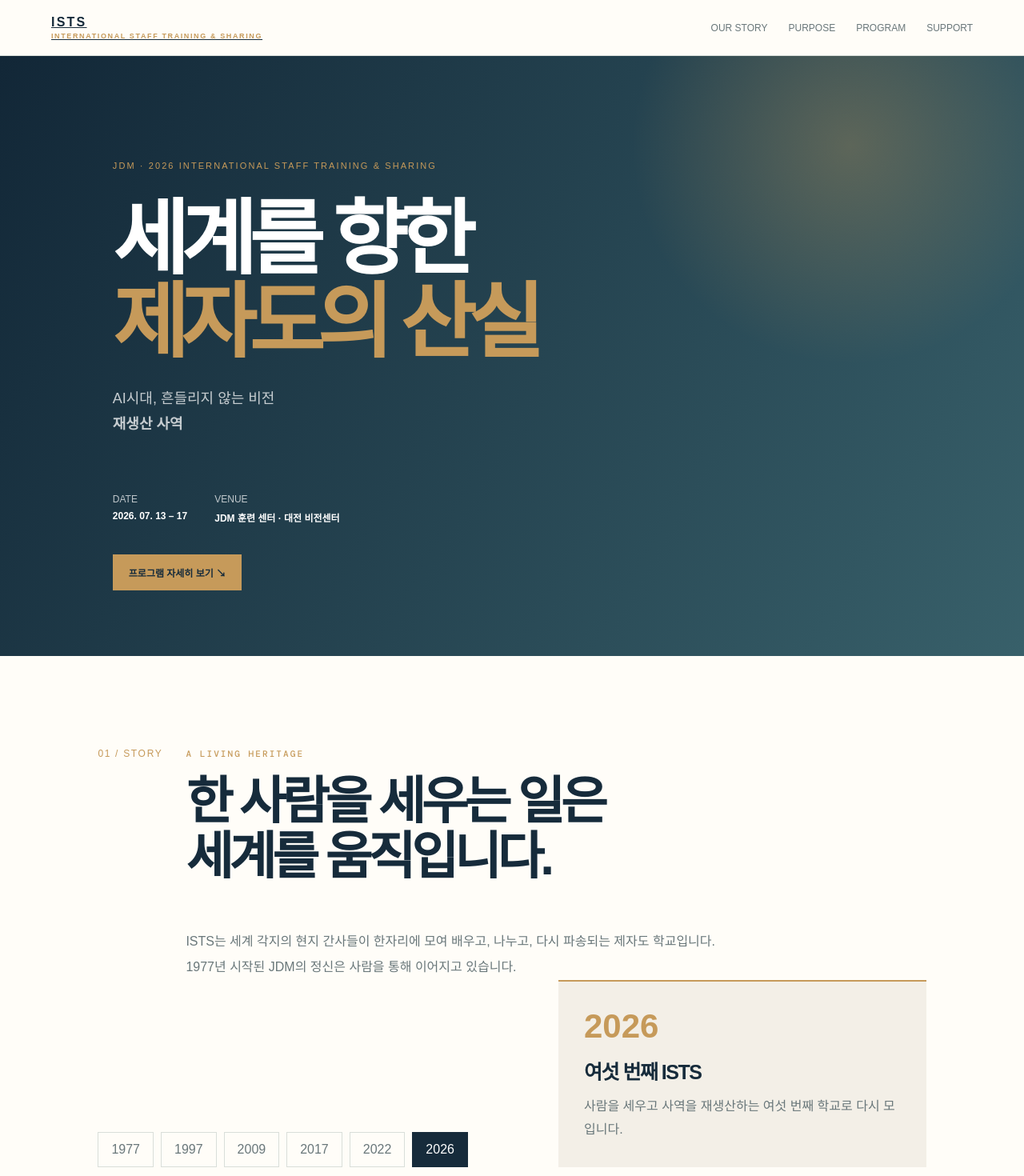
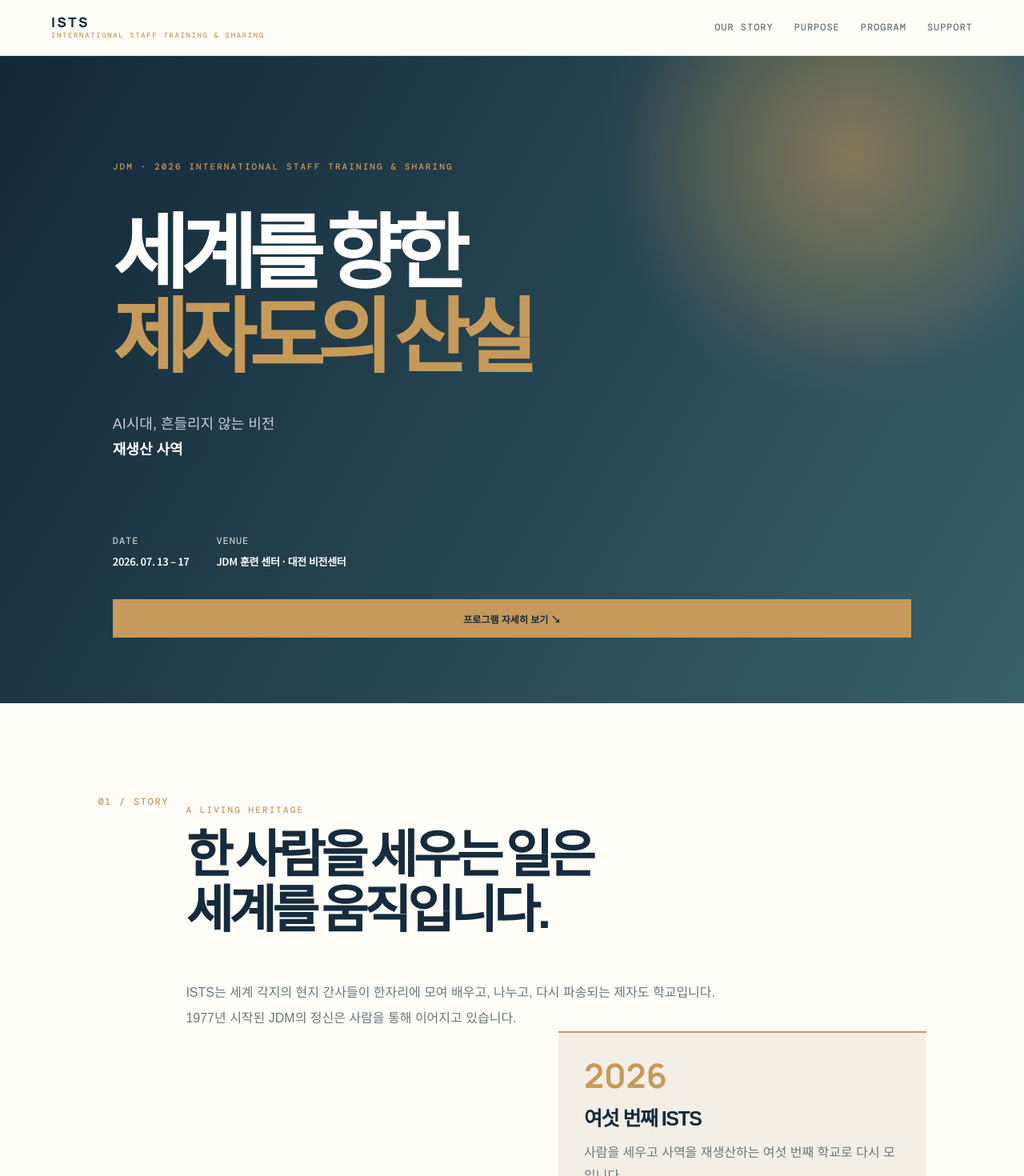
Before and after one commit to Kwanoak1/ISTS, a Next.js app: page / in a window 1280 px wide. Shown: the top 1470 px of the page at 80% size. Built offline with nearby package versions, Linux system fonts and the light colour scheme.

Commit message:
feat: style editorial landing page

```diff
--- a/app/globals.css
+++ b/app/globals.css
@@ -1,121 +1,189 @@
 @import url('https://fonts.googleapis.com/css2?family=DM+Mono:wght@400;500&family=Manrope:wght@400;500;600;700;800&family=Noto+Sans+KR:wght@400;500;600;700;800&display=swap');
 
-:root { --navy: #12243a; --navy-2: #1d3852; --gold: #c99b54; --cream: #f5f3ee; --paper: #fffdfa; --ink: #1d252d; --muted: #66727c; --line: #dce1e3; }
-* { box-sizing: border-box; }
-html { background: var(--cream); scroll-behavior: smooth; }
-body { margin: 0; color: var(--ink); background: var(--cream); font-family: "Noto Sans KR", "Manrope", Arial, sans-serif; }
-button, input { font: inherit; }
-.document-shell { max-width: 1180px; margin: 0 auto; background: var(--paper); box-shadow: 0 0 50px rgb(18 36 58 / 8%); }
-.cover { min-height: 780px; padding: 38px 72px 42px; display: flex; flex-direction: column; justify-content: space-between; color: white; background: radial-gradient(circle at 82% 20%, rgb(201 155 84 / 18%), transparent 28%), linear-gradient(135deg, #102237, #1e3c57); position: relative; overflow: hidden; }
-.cover::after { content: ""; position: absolute; width: 520px; height: 520px; right: -180px; bottom: -220px; border: 1px solid rgb(201 155 84 / 35%); border-radius: 50%; box-shadow: 0 0 0 45px rgb(201 155 84 / 5%), 0 0 0 90px rgb(201 155 84 / 4%); }
-.cover-top, .cover-footer { display: flex; justify-content: space-between; gap: 24px; font: 500 11px/1.4 "DM Mono", monospace; letter-spacing: .12em; color: rgb(255 255 255 / 65%); position: relative; z-index: 1; }
-.cover-content { max-width: 690px; position: relative; z-index: 1; }
-.cover-kicker, .eyebrow { margin: 0 0 18px; color: var(--gold); font: 500 12px/1.4 "DM Mono", monospace; letter-spacing: .16em; text-transform: uppercase; }
-.cover h1 { margin: 0; font-size: clamp(60px, 9vw, 118px); line-height: .92; letter-spacing: -.08em; font-weight: 800; }
-.cover h1 em { color: var(--gold); font-style: normal; }
-.cover-rule { height: 1px; width: 96px; margin: 42px 0 25px; background: var(--gold); }
-.cover-theme { margin: 0; color: rgb(255 255 255 / 78%); font-size: 20px; line-height: 1.8; letter-spacing: -.04em; }
-.cover-theme strong { color: white; font-weight: 700; }
-.cover-meta { display: flex; flex-wrap: wrap; gap: 48px; margin-top: 54px; }
-.cover-meta div { display: grid; gap: 7px; }
-.cover-meta small, .facts-grid small, .budget-summary small, .staff-card small { color: var(--gold); font: 500 11px/1.3 "DM Mono", monospace; letter-spacing: .12em; text-transform: uppercase; }
-.cover-meta strong { font-size: 14px; font-weight: 500; }
-.cover-footer { border-top: 1px solid rgb(255 255 255 / 18%); padding-top: 20px; }
-.section { padding: 94px 72px; }
-.section-heading { display: flex; align-items: flex-start; gap: 22px; margin-bottom: 42px; }
-.section-number { color: var(--gold); font: 500 13px/1.4 "DM Mono", monospace; letter-spacing: .08em; padding-top: 4px; }
-.section-heading h2 { margin: 0; color: var(--navy); font-size: clamp(29px, 4vw, 44px); line-height: 1.15; letter-spacing: -.07em; }
-.section-heading .eyebrow { margin-bottom: 10px; }
-.section-lead { max-width: 680px; margin: -17px 0 30px 38px; color: var(--muted); line-height: 1.8; font-size: 15px; }
-.purpose-grid { display: grid; grid-template-columns: repeat(4, 1fr); border-top: 1px solid var(--line); border-bottom: 1px solid var(--line); }
-.purpose-card { min-height: 178px; padding: 25px 22px 22px 0; border-right: 1px solid var(--line); }
-.purpose-card:not(:first-child) { padding-left: 22px; }
-.purpose-card:last-child { border-right: 0; }
-.purpose-card span { color: var(--gold); font: 500 12px "DM Mono", monospace; }
-.purpose-card p { margin: 35px 0 0; font-size: 15px; line-height: 1.75; letter-spacing: -.04em; }
-.facts-grid { display: grid; grid-template-columns: repeat(3, 1fr); gap: 1px; margin-top: 38px; background: var(--line); border: 1px solid var(--line); }
-.facts-grid div { min-height: 130px; padding: 23px; background: var(--cream); display: grid; gap: 13px; }
-.facts-grid strong { color: var(--navy); line-height: 1.55; font-size: 17px; letter-spacing: -.05em; }
-.table-wrap { overflow-x: auto; border-top: 2px solid var(--navy); }
-table { width: 100%; border-collapse: collapse; min-width: 680px; }
-th, td { padding: 14px 13px; border-bottom: 1px solid var(--line); text-align: left; font-size: 13px; vertical-align: middle; }
-thead th { background: var(--navy); color: white; font-size: 12px; font-weight: 600; white-space: nowrap; }
-tbody tr:nth-child(even) td, tbody tr:nth-child(even) th { background: #fafaf7; }
-.strong { color: var(--navy); font-weight: 700; }
-.latin { font-family: "Manrope", Arial, sans-serif; letter-spacing: -.02em; }
-.role-pill { display: inline-block; padding: 4px 8px; border-radius: 20px; color: var(--navy-2); background: #e7eee9; font-size: 11px; white-space: nowrap; }
-.schedule-table { min-width: 820px; table-layout: fixed; }
-.schedule-table th:first-child { width: 105px; }
-.schedule-table tbody th { color: var(--muted); font: 500 11px "DM Mono", monospace; white-space: nowrap; }
-.schedule-table td { height: 56px; text-align: center; line-height: 1.55; font-size: 12px; font-weight: 600; }
-.schedule-table .empty { background: #fcfcfa; }
-.schedule-1 { background: #eef3f4; } .schedule-2 { background: #f6f0e7; } .schedule-3 { background: #edf0f5; } .schedule-4 { background: #f1eee9; } .schedule-5 { background: #f7f7f2; }
-.program-grid { display: grid; grid-template-columns: 1.2fr 1fr 1fr; gap: 14px; }
-.program-card { min-height: 360px; padding: 26px; border: 1px solid var(--line); background: #fafaf7; }
-.program-card.featured { color: white; background: var(--navy); border-color: var(--navy); }
-.program-card-top { display: flex; justify-content: space-between; gap: 15px; align-items: center; color: var(--muted); font: 500 11px "DM Mono", monospace; }
-.featured .program-card-top { color: rgb(255 255 255 / 55%); }
-.program-card-top span { color: var(--gold); font-size: 20px; }
-.program-card h3 { margin: 62px 0 30px; font-size: 24px; line-height: 1.3; letter-spacing: -.07em; }
-.program-card ol { margin: 0; padding-left: 18px; color: rgb(255 255 255 / 75%); font-size: 12px; line-height: 2; }
-.program-card:not(.featured) ol { color: var(--muted); }
-.program-card li b { display: block; color: var(--gold); font-weight: 600; }
-.program-card p { margin-top: 0; color: var(--muted); font-size: 14px; line-height: 1.8; }
-.ministry-block { margin-top: 48px; padding: 32px; background: var(--cream); }
-.subheading { display: flex; align-items: baseline; gap: 13px; flex-wrap: wrap; border-bottom: 1px solid var(--line); padding-bottom: 18px; }
-.subheading span, .mini-label { color: var(--gold); font: 500 12px "DM Mono", monospace; }
-.subheading h3 { margin: 0; color: var(--navy); font-size: 20px; letter-spacing: -.06em; }
-.subheading p { margin: 0 0 0 auto; color: var(--muted); font-size: 12px; }
-.ministry-list { display: grid; grid-template-columns: repeat(5, 1fr); gap: 0 20px; }
-.ministry-list div { display: flex; gap: 10px; padding: 16px 0; border-bottom: 1px solid var(--line); font-size: 13px; }
-.ministry-list span { color: var(--gold); font: 500 11px "DM Mono", monospace; }
-.sharing-note { display: flex; gap: 21px; margin-top: 24px; padding: 27px 30px; color: white; background: var(--navy-2); }
-.quote-mark { color: var(--gold); font: 700 54px/.7 Georgia, serif; }
-.sharing-note h3 { margin: 0 0 8px; font-size: 17px; }
-.sharing-note p { margin: 0; color: rgb(255 255 255 / 65%); font-size: 13px; line-height: 1.75; }
-.staff-grid { display: grid; grid-template-columns: repeat(4, 1fr); border-top: 1px solid var(--line); border-left: 1px solid var(--line); }
-.staff-card { min-height: 125px; padding: 21px; display: grid; align-content: space-between; border-right: 1px solid var(--line); border-bottom: 1px solid var(--line); }
-.staff-card strong { color: var(--navy); font-size: 14px; line-height: 1.6; }
-.other-programs { display: grid; gap: 0; margin-top: 32px; border-top: 2px solid var(--navy); }
-.other-programs > div { display: grid; grid-template-columns: 125px 1fr; gap: 20px; padding: 19px 0; border-bottom: 1px solid var(--line); }
-.other-programs p { margin: 0; color: var(--muted); font-size: 13px; line-height: 1.7; }
-.other-programs strong { color: var(--navy); }
-.budget-summary { display: grid; grid-template-columns: repeat(3, 1fr); gap: 12px; margin-bottom: 35px; }
-.budget-summary div { padding: 22px; background: var(--navy); color: white; display: grid; gap: 13px; }
-.budget-summary div:nth-child(2) { background: var(--navy-2); } .budget-summary div:nth-child(3) { background: var(--gold); }
-.budget-summary small { color: rgb(255 255 255 / 65%); } .budget-summary strong { font-size: 22px; letter-spacing: -.06em; }
-.budget-table .amount { color: var(--navy); font-weight: 800; white-space: nowrap; }
-.budget-table tfoot th { background: var(--navy); color: white; font-size: 14px; }
-.budget-table tfoot td { background: var(--navy); color: rgb(255 255 255 / 65%); }
-.document-footer { display: flex; justify-content: space-between; align-items: center; gap: 20px; padding: 25px 72px; color: rgb(255 255 255 / 65%); background: var(--navy); font-size: 11px; }
-.document-footer strong { color: var(--gold); font: 500 13px "DM Mono", monospace; letter-spacing: .08em; }
-.page-break-before { break-before: page; } .page-break-after { break-after: page; }
-
-@media (max-width: 760px) {
-  .cover { min-height: 680px; padding: 27px 25px 32px; }
-  .cover-top, .cover-footer { font-size: 9px; } .cover-top span:last-child { display: none; }
-  .cover h1 { font-size: 70px; } .cover-theme { font-size: 17px; } .cover-meta { gap: 22px; margin-top: 38px; }
-  .cover-meta strong { font-size: 12px; } .section { padding: 62px 25px; }
-  .section-heading { margin-bottom: 30px; } .section-heading h2 { font-size: 31px; } .section-lead { margin-left: 0; }
-  .purpose-grid, .facts-grid, .program-grid, .budget-summary { grid-template-columns: 1fr; }
-  .purpose-card, .purpose-card:not(:first-child) { min-height: auto; padding: 20px 0; border-right: 0; border-bottom: 1px solid var(--line); }
-  .purpose-card p { margin-top: 17px; } .purpose-card:last-child { border-bottom: 0; }
-  .facts-grid { gap: 1px; } .facts-grid div { min-height: 105px; }
-  .program-card { min-height: auto; } .program-card h3 { margin-top: 40px; }
-  .ministry-block { padding: 23px 18px; } .subheading p { flex-basis: 100%; margin: 0; }
-  .ministry-list { grid-template-columns: repeat(2, 1fr); gap: 0 15px; }
-  .staff-grid { grid-template-columns: repeat(2, 1fr); } .staff-card { min-height: 110px; padding: 16px; }
-  .other-programs > div { grid-template-columns: 92px 1fr; gap: 12px; }
-  .document-footer { padding: 22px 25px; flex-wrap: wrap; } .document-footer span:nth-child(2) { order: 3; width: 100%; }
+:root {
+  --navy: #162b3b;
+  --blue: #2d5665;
+  --gold: #c69a5a;
+  --green: #718c78;
+  --cream: #f3efe7;
+  --paper: #fffdf8;
+  --ink: #253038;
+  --muted: #69777a;
+  --line: #d9ded9;
+  --display: "Manrope", "Noto Sans KR", Arial, sans-serif;
 }
 
+* { box-sizing: border-box; }
+html { scroll-behavior: smooth; background: var(--cream); }
+body {
+  margin: 0;
+  overflow-x: hidden;
+  color: var(--ink);
+  background: var(--cream);
+  font-family: "Noto Sans KR", "Manrope", Arial, sans-serif;
+}
+button, input { font: inherit; }
+button, a { -webkit-tap-highlight-color: transparent; }
+
+.editorial-shell { min-width: 0; background: var(--paper); }
+.editorial-content { min-width: 0; overflow: hidden; }
+.site-header {
+  position: sticky;
+  top: 0;
+  z-index: 10;
+  display: flex;
+  align-items: center;
+  justify-content: space-between;
+  gap: 24px;
+  min-height: 68px;
+  padding: 16px clamp(22px, 5vw, 74px);
+  border-bottom: 1px solid rgb(217 222 217 / 85%);
+  background: rgb(255 253 248 / 92%);
+  backdrop-filter: blur(12px);
+}
+.brand { color: var(--navy); font: 800 17px/1 var(--display); letter-spacing: .14em; text-decoration: none; }
+.brand small { display: block; margin-top: 5px; color: var(--gold); font: 500 8px/1.2 "DM Mono", monospace; letter-spacing: .13em; }
+.site-nav { display: flex; gap: clamp(16px, 2.3vw, 30px); align-items: center; }
+.site-nav a { color: var(--muted); font: 500 11px/1 "DM Mono", monospace; letter-spacing: .08em; text-decoration: none; transition: color .2s ease; }
+.site-nav a:hover { color: var(--gold); }
+.menu-button { display: none; min-height: 44px; padding: 10px; border: 0; color: var(--navy); background: transparent; cursor: pointer; }
+
+.hero {
+  position: relative;
+  isolation: isolate;
+  display: flex;
+  min-height: min(760px, calc(100svh - 68px));
+  flex-direction: column;
+  justify-content: center;
+  padding: clamp(88px, 13vw, 160px) clamp(24px, 11vw, 170px) 82px;
+  overflow: hidden;
+  color: white;
+  background: linear-gradient(90deg, rgb(13 29 43 / 91%) 0%, rgb(18 39 55 / 75%) 48%, rgb(18 39 55 / 45%) 100%), url("https://images.unsplash.com/photo-1529156069898-49953e39b3ac?auto=format&fit=crop&w=2200&q=85") center / cover;
+}
+.hero::after { position: absolute; inset: 0; z-index: -1; content: ""; background: radial-gradient(circle at 83% 15%, rgb(198 154 90 / 35%), transparent 25%); pointer-events: none; }
+.hero > * { position: relative; z-index: 1; }
+.hero-kicker, .eyebrow, .micro { font: 500 11px/1.4 "DM Mono", monospace; letter-spacing: .19em; text-transform: uppercase; }
+.hero-kicker, .eyebrow, .micro { color: var(--gold); }
+.hero h1 { max-width: 900px; margin: 35px 0 25px; color: white; font: 800 clamp(48px, 8vw, 112px)/1.02 var(--display); letter-spacing: -.09em; }
+.hero h1 span { color: var(--gold); }
+.hero-theme { color: rgb(255 255 255 / 78%); font-size: clamp(16px, 2vw, 20px); line-height: 1.8; }
+.hero-theme strong { color: white; }
+.hero-meta { display: flex; flex-wrap: wrap; gap: 34px; margin-top: 55px; color: rgb(255 255 255 / 72%); font: 500 11px/1.5 "DM Mono", monospace; letter-spacing: .08em; }
+.hero-meta strong { display: block; margin-top: 7px; color: white; font: 600 13px/1.5 "Noto Sans KR", sans-serif; letter-spacing: -.03em; }
+.anchor-cta { display: inline-flex; align-items: center; justify-content: center; min-height: 48px; margin-top: 38px; padding: 14px 20px; color: var(--navy); background: var(--gold); font-size: 12px; font-weight: 800; text-decoration: none; transition: background .2s ease, transform .2s ease; }
+.anchor-cta:hover { background: #e0b975; transform: translateY(-2px); }
+
+.section { max-width: 1240px; margin: auto; padding: clamp(76px, 10vw, 115px) clamp(24px, 8vw, 110px); }
+.section-head { display: grid; grid-template-columns: 90px minmax(0, 1fr); gap: 20px; margin-bottom: 55px; }
+.section-no { color: var(--gold); font: 500 12px/1.4 "DM Mono", monospace; letter-spacing: .14em; }
+h2 { max-width: 700px; margin: 9px 0 0; color: var(--navy); font: 800 clamp(32px, 5vw, 65px)/1.08 var(--display); letter-spacing: -.08em; overflow-wrap: anywhere; }
+.intro-copy { max-width: 680px; margin: 0 0 0 110px; color: var(--muted); font-size: 16px; line-height: 2; overflow-wrap: anywhere; }
+.timeline { display: grid; grid-template-columns: minmax(0, 1.1fr) minmax(300px, 1fr); gap: 70px; align-items: end; }
+.year-list, .day-tabs { display: flex; flex-wrap: wrap; gap: 9px; }
+.year-list button, .day-tabs button { min-height: 44px; border: 1px solid var(--line); color: var(--muted); background: transparent; cursor: pointer; transition: color .2s ease, background .2s ease, border-color .2s ease; }
+.year-list button { padding: 12px 16px; }
+.year-list button[aria-pressed="true"], .day-tabs button[aria-selected="true"] { color: white; background: var(--navy); border-color: var(--navy); }
+.timeline-story { padding: 32px; border-top: 2px solid var(--gold); background: var(--cream); }
+.timeline-story strong { display: block; color: var(--gold); font: 700 42px/1 var(--display); }
+.timeline-story h3 { margin: 13px 0; color: var(--navy); font-size: 25px; letter-spacing: -.06em; overflow-wrap: anywhere; }
+.timeline-story p, .purpose-card p, .program-card p { overflow-wrap: anywhere; }
+.timeline-story p { margin: 0; color: var(--muted); line-height: 1.8; }
+.purpose-grid { display: grid; grid-template-columns: repeat(5, minmax(0, 1fr)); border-top: 1px solid var(--line); }
+.purpose-card { min-height: 245px; padding: 25px 20px 20px 0; border-right: 1px solid var(--line); }
+.purpose-card + .purpose-card { padding-left: 20px; }
+.purpose-card:last-child { border-right: 0; }
+.purpose-card b { color: var(--gold); font: 500 12px "DM Mono", monospace; }
+.purpose-card h3 { margin: 55px 0 15px; color: var(--navy); font-size: 21px; }
+.purpose-card p { margin: 0; color: var(--muted); font-size: 13px; line-height: 1.8; }
+.photo-mosaic { display: grid; grid-template-columns: 1.3fr 1fr 1fr; grid-template-rows: 210px 210px; gap: 10px; }
+.photo { position: relative; min-height: 190px; margin: 0; overflow: hidden; background: var(--navy); }
+.photo:first-child { grid-row: span 2; }
+.photo img { width: 100%; height: 100%; object-fit: cover; object-position: var(--position); transition: transform .5s ease; }
+.photo:hover img { transform: scale(1.04); }
+.photo::after { position: absolute; inset: 35% 0 0; content: ""; background: linear-gradient(transparent, rgb(0 0 0 / 58%)); pointer-events: none; }
+.photo figcaption { position: absolute; right: 15px; bottom: 14px; left: 15px; z-index: 1; color: white; font-size: 12px; text-shadow: 0 1px 5px #000; overflow-wrap: anywhere; }
+.stats { display: grid; grid-template-columns: repeat(4, minmax(0, 1fr)); gap: 1px; margin-top: 50px; background: var(--line); }
+.stat { min-width: 0; padding: 28px 22px; background: var(--cream); }
+.stat strong { display: block; color: var(--navy); font: 700 clamp(27px, 3vw, 37px)/1 var(--display); letter-spacing: -.08em; overflow-wrap: anywhere; }
+.stat span { display: block; margin: 10px 0 4px; color: var(--gold); font-size: 12px; }
+.stat small { color: var(--muted); overflow-wrap: anywhere; }
+.feature { display: grid; grid-template-columns: minmax(0, 1fr) minmax(0, 1fr); gap: 25px; }
+.feature-copy { padding: 48px; color: white; background: var(--navy); }
+.feature-copy h2 { color: white; }
+.feature-copy p { max-width: 450px; color: rgb(255 255 255 / 68%); line-height: 1.9; overflow-wrap: anywhere; }
+.feature-mark { display: flex; align-items: center; justify-content: center; min-height: 360px; padding: 35px; color: var(--navy); background: var(--gold); text-align: center; }
+.infographic-card { min-width: 0; border: 1px solid rgb(22 43 59 / 20%); }
+.infographic-card h2 { margin: 18px auto 0; color: var(--navy); font-size: clamp(27px, 4vw, 48px); overflow-wrap: anywhere; }
+.infographic-card .flow { margin: 34px 0; font-size: clamp(20px, 3vw, 38px); letter-spacing: -.08em; }
+.infographic-card b { display: block; font-size: 23px; letter-spacing: -.07em; }
+.infographic-card small { display: block; margin-top: 13px; }
+.infographic-stats { display: grid; grid-template-columns: repeat(3, minmax(0, 1fr)); gap: 1px; margin-top: 30px; text-align: left; background: rgb(22 43 59 / 18%); }
+.infographic-stats div { min-width: 0; padding: 13px; background: rgb(255 253 248 / 35%); }
+.infographic-stats strong { display: block; font-size: 25px; overflow-wrap: anywhere; }
+.infographic-stats small { margin-top: 5px; font-size: 10px; line-height: 1.5; overflow-wrap: anywhere; }
+.details-grid { display: grid; gap: 12px; }
+.details-grid details { border-top: 1px solid var(--line); background: var(--cream); }
+.details-grid summary { min-height: 56px; padding: 19px 20px; color: var(--navy); font-weight: 700; cursor: pointer; overflow-wrap: anywhere; }
+.detail-table { padding: 0 20px 20px; overflow-x: auto; }
+.detail-table table { width: 100%; min-width: 780px; border-collapse: collapse; }
+th, td { padding: 12px; border-bottom: 1px solid var(--line); text-align: left; font-size: 12px; vertical-align: middle; overflow-wrap: anywhere; }
+th { color: var(--navy); font-weight: 700; }
+thead th { color: white; background: var(--navy); white-space: nowrap; }
+.program { background: var(--cream); }
+.day-tabs { margin-bottom: 18px; overflow-x: auto; padding-bottom: 3px; }
+.day-tabs button { min-width: 86px; padding: 13px 10px; }
+.day-tabs strong, .day-tabs small { display: block; }
+.day-tabs small { margin-top: 5px; font-size: 10px; }
+.day-schedule { display: grid; grid-template-columns: repeat(4, minmax(0, 1fr)); margin-bottom: 56px; border-top: 2px solid var(--navy); }
+.day-schedule div { min-height: 110px; padding: 18px; border-right: 1px solid var(--line); border-bottom: 1px solid var(--line); color: var(--muted); font-size: 13px; line-height: 1.7; overflow-wrap: anywhere; }
+.day-schedule span { display: block; margin-bottom: 16px; color: var(--gold); font: 500 10px "DM Mono", monospace; letter-spacing: .12em; }
+.program-grid { display: grid; grid-template-columns: repeat(3, minmax(0, 1fr)); gap: 13px; }
+.program-card { min-width: 0; padding: 27px; border: 1px solid var(--line); background: var(--paper); }
+.program-card h3 { min-height: 58px; margin: 35px 0 15px; color: var(--navy); font-size: 23px; letter-spacing: -.07em; overflow-wrap: anywhere; }
+.program-card p { min-height: 78px; color: var(--muted); font-size: 13px; line-height: 1.8; }
+.program-card button { width: 100%; min-height: 46px; padding: 12px 0; border: 0; border-top: 1px solid var(--line); color: var(--navy); background: transparent; text-align: left; cursor: pointer; }
+.program-details { margin: 15px 0 0; padding-left: 18px; color: var(--muted); font-size: 12px; line-height: 2; overflow-wrap: anywhere; }
+.closing { color: white; background: var(--blue); text-align: center; }
+.closing h2 { margin-right: auto; margin-left: auto; color: white; }
+.closing p { max-width: 560px; margin: 22px auto; color: rgb(255 255 255 / 72%); line-height: 1.9; }
+.site-footer { display: flex; justify-content: space-between; gap: 20px; padding: 25px clamp(24px, 8vw, 110px); color: rgb(255 255 255 / 64%); background: var(--navy); font-size: 11px; }
+.site-footer strong { color: var(--gold); }
+
+:is(a, button, summary):focus-visible { outline: 3px solid var(--gold); outline-offset: 3px; }
+@media (max-width: 760px) {
+  .site-nav { display: none; position: absolute; top: 68px; right: 20px; left: 20px; padding: 18px; background: var(--paper); border: 1px solid var(--line); box-shadow: 0 12px 30px rgb(18 36 58 / 10%); }
+  .site-nav.open { display: grid; gap: 16px; }
+  .site-nav a { min-height: 32px; padding-top: 8px; }
+  .menu-button { display: block; }
+  .hero { min-height: 650px; padding-top: 80px; }
+  .hero-meta { margin-top: 45px; }
+  .section { padding-top: 75px; padding-bottom: 75px; }
+  .section-head, .intro-copy { margin-left: 0; }
+  .section-head { grid-template-columns: 45px minmax(0, 1fr); }
+  .purpose-grid, .stats, .feature, .program-grid { grid-template-columns: 1fr; }
+  .purpose-card, .purpose-card + .purpose-card { min-height: auto; padding: 22px 0; border-right: 0; border-bottom: 1px solid var(--line); }
+  .purpose-card h3 { margin-top: 22px; }
+  .timeline { grid-template-columns: 1fr; gap: 30px; }
+  .timeline-story { padding: 25px; }
+  .photo-mosaic { grid-template-columns: 1fr 1fr; grid-template-rows: 190px 190px 190px; }
+  .photo:first-child { grid-row: span 2; }
+  .photo:last-child { grid-column: span 2; }
+  .day-schedule { grid-template-columns: 1fr 1fr; }
+  .day-schedule div { min-height: 100px; padding: 14px; }
+  .feature-copy { padding: 32px 24px; }
+  .infographic-stats { grid-template-columns: 1fr; }
+  .site-footer { flex-wrap: wrap; gap: 10px; }
+}
+@media (prefers-reduced-motion: reduce) {
+  *, *::before, *::after { scroll-behavior: auto !important; transition-duration: .01ms !important; animation-duration: .01ms !important; animation-iteration-count: 1 !important; }
+}
 @page { size: A4; margin: 12mm; }
 @media print {
-  html, body { background: white; } body { -webkit-print-color-adjust: exact; print-color-adjust: exact; }
-  .document-shell { width: 100%; max-width: none; box-shadow: none; } .cover { min-height: 265mm; }
-  .section { padding: 18mm 12mm; } .page-break-before { break-before: page; } .page-break-after { break-after: page; }
-  .section-heading, .program-card, .staff-card, .sharing-note, .budget-summary, tr { break-inside: avoid; }
-  .table-wrap { overflow: visible; } table { min-width: 0; } th, td { padding: 9px 8px; }
-  .program-card { padding: 19px; min-height: 275px; } .program-card h3 { margin-top: 40px; }
-  .document-footer { margin: 0 -12mm; padding-left: 12mm; padding-right: 12mm; }
+  html, body { background: white; }
+  body { -webkit-print-color-adjust: exact; print-color-adjust: exact; }
+  .site-header { position: static; }
+  .section { padding: 18mm 12mm; }
+  .day-schedule[hidden] { display: none; }
+  .detail-table { overflow: visible; }
+  .site-footer { margin: 0 -12mm; padding-left: 12mm; padding-right: 12mm; }
 }
```
Also changed, not shown: .superpowers/sdd/2026-08-17-ists-editorial-landing/task-2-report.md (added).
